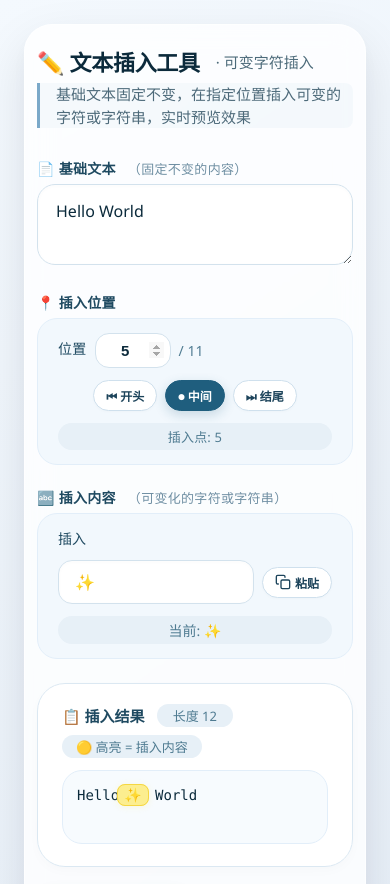
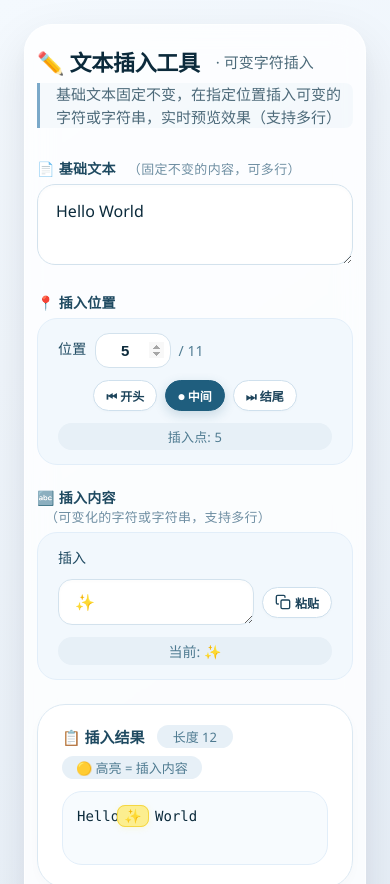
Before and after one commit to qiaofeng6666/HTML, a plain HTML site: page 5.pinjie/zifupinjie.html in a window 390 px wide. Shown: the top 884 px of the page. Drawn offline with Linux system fonts and the light colour scheme.

Commit message:
Update zifupinjie.html

```diff
--- a/5.pinjie/zifupinjie.html
+++ b/5.pinjie/zifupinjie.html
@@ -257,7 +257,9 @@
             min-width: 120px;
         }
 
-        .insert-group .insert-input-wrapper input {
+        /* 修复 2：插入框改为 textarea，输入/粘贴多行内容不再被压平 */
+        .insert-group .insert-input-wrapper input,
+        .insert-group .insert-input-wrapper textarea#insertText {
             flex: 1 1 120px;
             padding: 10px 16px;
             border-radius: 14px;
@@ -271,7 +273,17 @@
             min-width: 60px;
         }
 
-        .insert-group .insert-input-wrapper input:focus {
+        /* 覆盖 .form-group textarea 的全局尺寸，避免插入框被撑成 70px 高 */
+        #insertText {
+            width: auto;
+            min-height: 44px;
+            line-height: 1.5;
+            resize: vertical;
+            white-space: pre-wrap;
+        }
+
+        .insert-group .insert-input-wrapper input:focus,
+        .insert-group .insert-input-wrapper textarea#insertText:focus {
             border-color: #3d8bb9;
             box-shadow: 0 0 0 4px rgba(61, 139, 185, 0.10);
         }
@@ -322,6 +334,9 @@
             border-radius: 40px;
             font-weight: 500;
             white-space: nowrap;
+            max-width: 230px;
+            overflow: hidden;
+            text-overflow: ellipsis;
         }
 
         /* ---------- 结果预览 ---------- */
@@ -362,6 +377,7 @@
             border-radius: 30px;
         }
 
+        /* 修复 1（核心）：保留换行符与连续空格，同时仍允许长文本自动折行 */
         .result-box {
             background: #f7fbfe;
             border-radius: 20px;
@@ -376,8 +392,11 @@
             transition: background 0.2s;
             font-family: 'SF Mono', 'Menlo', 'Consolas', monospace;
             position: relative;
+            white-space: pre-wrap;
+            tab-size: 4;
         }
 
+        /* 修复 3：插入内容跨行时，高亮背景逐行独立渲染，不会断成半截 */
         .result-box .highlight-insert {
             background: #fcee8f;
             padding: 2px 6px;
@@ -387,6 +406,8 @@
             box-shadow: 0 1px 6px rgba(252, 238, 143, 0.3);
             border: 1px solid #f5d742;
             margin: 0 -2px;
+            -webkit-box-decoration-break: clone;
+            box-decoration-break: clone;
         }
 
         .result-box .placeholder {
@@ -536,13 +557,15 @@
                 flex-wrap: wrap;
             }
 
-            .insert-group .insert-input-wrapper input {
+            .insert-group .insert-input-wrapper input,
+            .insert-group .insert-input-wrapper textarea#insertText {
                 flex: 1 1 100px;
                 min-width: 60px;
             }
 
             .insert-group .insert-preview {
                 text-align: center;
+                max-width: 100%;
             }
 
             .result-box {
@@ -594,12 +617,12 @@
             <small>· 可变字符插入</small>
         </h1>
         <div class="subhead">
-            基础文本固定不变，在指定位置插入可变的字符或字符串，实时预览效果
+            基础文本固定不变，在指定位置插入可变的字符或字符串，实时预览效果（支持多行）
         </div>
 
         <!-- 基础文本 -->
         <div class="form-group">
-            <label for="baseText">📄 基础文本 <span class="hint">（固定不变的内容）</span></label>
+            <label for="baseText">📄 基础文本 <span class="hint">（固定不变的内容，可多行）</span></label>
             <textarea id="baseText" rows="2" placeholder="输入一段固定文本，例如：Hello World">Hello World</textarea>
         </div>
 
@@ -623,11 +646,12 @@
 
         <!-- 插入内容 -->
         <div class="form-group">
-            <label>🔤 插入内容 <span class="hint">（可变化的字符或字符串）</span></label>
+            <label>🔤 插入内容 <span class="hint">（可变化的字符或字符串，支持多行）</span></label>
             <div class="insert-group">
                 <span class="insert-label">插入</span>
                 <div class="insert-input-wrapper">
-                    <input type="text" id="insertText" value="✨" placeholder="输入要插入的内容" />
+                    <!-- 修复 2：input[type=text] 天然单行，换成 textarea 才能容纳多行 -->
+                    <textarea id="insertText" rows="1" placeholder="输入要插入的内容（支持多行）">✨</textarea>
                     <button class="btn-paste" id="pasteBtn" title="粘贴剪贴板内容">
                         <svg viewBox="0 0 24 24">
                             <rect x="9" y="9" width="13" height="13" rx="2" ry="2" />
@@ -725,10 +749,13 @@
             function escapeHtml(str) {
                 if (!str) return '';
                 return String(str)
+                    // 修复 1：先统一 CRLF / CR 为 LF，避免 Windows 换行残留 \r
+                    .replace(/\r\n?/g, '\n')
                     .replace(/&/g, '&amp;')
                     .replace(/</g, '&lt;')
                     .replace(/>/g, '&gt;')
                     .replace(/"/g, '&quot;')
+                    // 保留为字符实体；配合 result-box 的 white-space: pre-wrap 才会显示成换行
                     .replace(/\n/g, '&#10;');
             }
 
@@ -745,8 +772,12 @@
                 positionIndicator.textContent = `插入点: ${clampedPos}`;
                 maxPosDisplay.textContent = maxPos;
 
+                // 修复 2：多行插入内容只显示首行摘要，hover 可看全文
                 const displayInsert = insert || '（空）';
-                insertPreview.textContent = `当前: ${displayInsert}`;
+                const firstLine = displayInsert.split('\n')[0];
+                const isMultiLine = displayInsert.includes('\n');
+                insertPreview.textContent = `当前: ${firstLine}${isMultiLine ? ' …(多行)' : ''}`;
+                insertPreview.title = displayInsert;
 
                 if (text === '') {
                     resultBox.innerHTML = `<span class="placeholder">请输入基础文本</span>`;
@@ -780,9 +811,7 @@
             // ---------- 粘贴功能 ----------
             async function pasteFromClipboard() {
                 try {
-                    // 检查是否支持 Clipboard API
                     if (!navigator.clipboard || !navigator.clipboard.readText) {
-                        // 降级方案：使用传统的 paste 事件触发
                         fallbackPaste();
                         return;
                     }
@@ -797,18 +826,13 @@
                     }
                 } catch (err) {
                     console.warn('Clipboard read failed:', err);
-                    // 降级方案
                     fallbackPaste();
                 }
             }
 
-            // 降级粘贴方案：模拟 Ctrl+V 或提示用户
             function fallbackPaste() {
-                // 尝试使用 execCommand 的 paste（部分浏览器支持）
                 try {
-                    // 先聚焦到输入框
                     insertText.focus();
-                    // 尝试执行粘贴命令（需用户授权，可能被浏览器拦截）
                     const success = document.execCommand('paste');
                     if (success) {
                         render();
@@ -817,10 +841,8 @@
                     }
                 } catch (_) { /* ignore */ }
 
-                // 如果 execCommand 失败，提示用户手动粘贴
                 showToast('⌨️ 请使用 Ctrl+V (或 Cmd+V) 手动粘贴', 2000);
                 insertText.focus();
-                // 选中输入框内容方便替换
                 insertText.select();
             }
 
@@ -863,10 +885,9 @@
                 });
             });
 
-            // 粘贴按钮
             pasteBtn.addEventListener('click', pasteFromClipboard);
 
-            // 复制
+            // 复制：拼接用的是原始字符串，\n 一直都在，无需改动
             copyBtn.addEventListener('click', function() {
                 const data = getData();
                 const { text, pos, insert } = data;
@@ -903,7 +924,6 @@
                 document.body.removeChild(ta);
             }
 
-            // 重置
             resetBtn.addEventListener('click', function() {
                 baseText.value = 'Hello World';
                 insertText.value = '✨';
@@ -915,7 +935,6 @@
                 showToast('↺ 已重置示例', 1200);
             });
 
-            // 清除插入内容
             clearInsertBtn.addEventListener('click', function() {
                 insertText.value = '';
                 render();
@@ -923,12 +942,10 @@
                 insertText.focus();
             });
 
-            // 双击结果复制
             resultBox.addEventListener('dblclick', function() {
                 copyBtn.click();
             });
 
-            // 位置输入框聚焦全选
             positionInput.addEventListener('focus', function() {
                 this.select();
             });
@@ -946,7 +963,7 @@
             }
 
             init();
-            console.log('✨ 文本插入工具已启动！');
+            console.log('✨ 文本插入工具已启动（支持多行）！');
             console.log('💡 提示：双击结果区域可快速复制 · 点击"粘贴"按钮可直接填入剪贴板内容');
 
         })();
```
